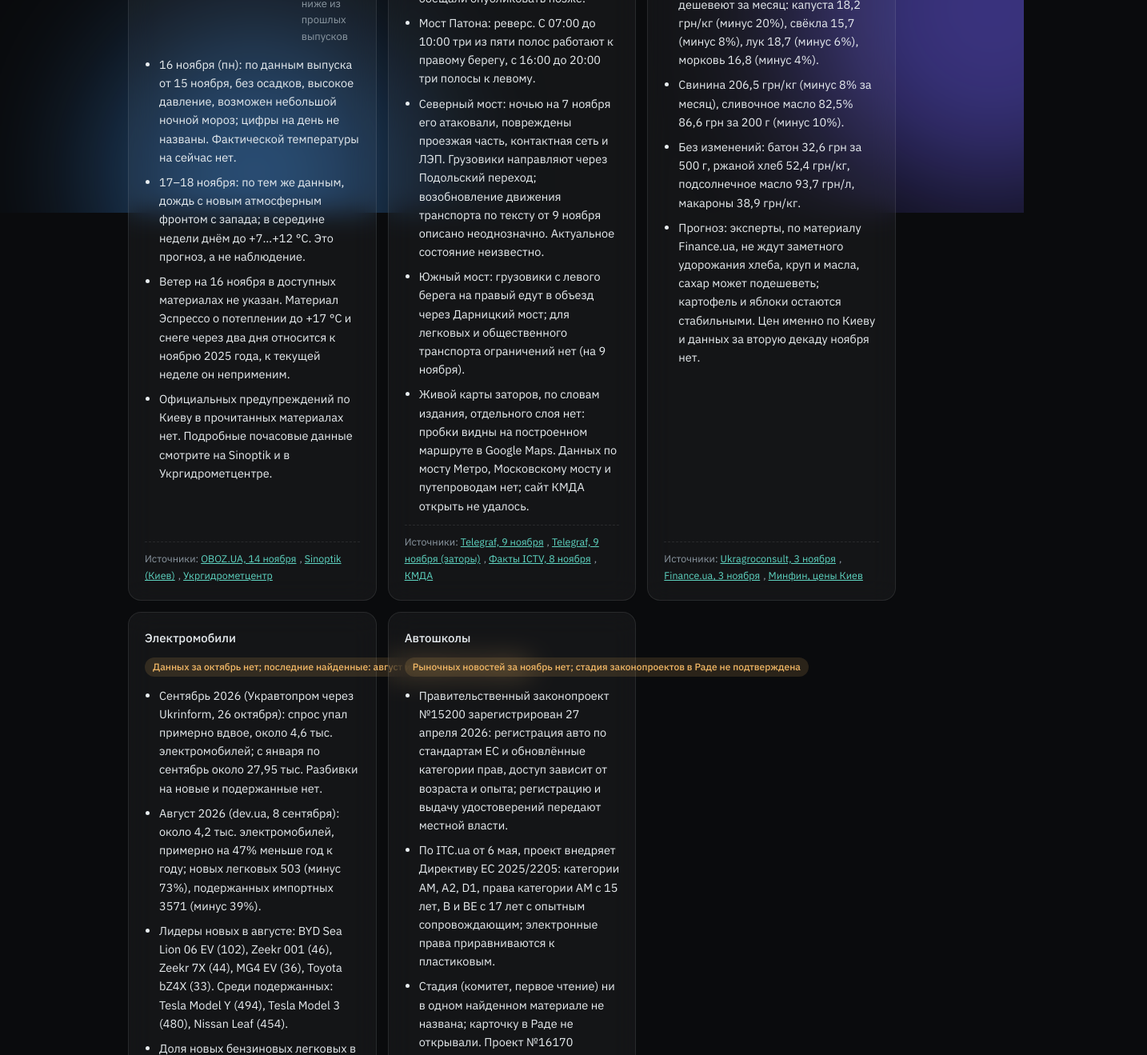
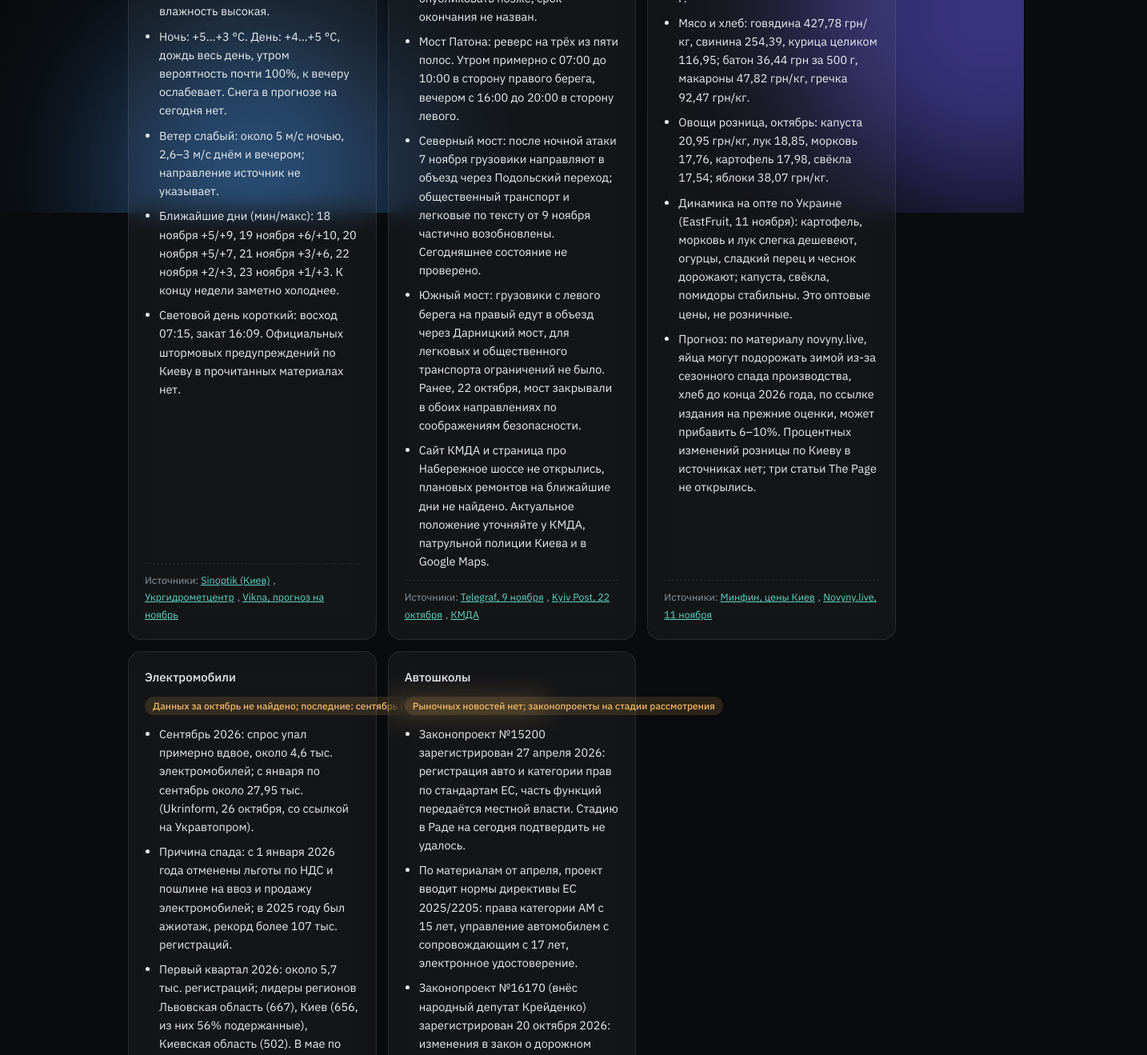
Before and after one commit to Sash5385/Digest, a plain HTML site: page kyiv/index.html in a window 1280 px wide. Shown: the part 534-1853 px from the top of the page at 80% size, 1434 px wide, since content can reach past the window. Drawn offline with Linux system fonts and the light colour scheme; a web font is replaced by a local one.

Commit message:
Обновление инфопанели Киев 17.11.2026
Co-Authored-By: Claude Sonnet 5.5 <noreply@anthropic.com>
Claude-Session: https://claude.ai/code/session_017JozokGSx9qaLE97CQYVdj

```diff
--- a/kyiv/index.html
+++ b/kyiv/index.html
@@ -141,7 +141,7 @@ code { font-family: var(--font-mono); font-size: 0.9em; background: var(--code-b
 </div>
 <div class="wrap">
   <header>
-    <div class="eyebrow">Обновлено · 16 ноября 2026, 09:52 по Киеву · часть данных за прошлые дни</div>
+    <div class="eyebrow">Обновлено · 17 ноября 2026, 09:48 по Киеву</div>
     <h1>Инфопанель <em>Киев</em></h1>
     <p class="lead">Погода, перекрытия дорог, цены, электромобили и новости автошкол. Данные собираются веб-поиском.</p>
     <a class="back" href="/">← Оба дайджеста</a>
@@ -150,63 +150,64 @@ code { font-family: var(--font-mono); font-size: 0.9em; background: var(--code-b
   <div class="grid">
       <article class="card">
         <h2>Погода</h2>
-        <span class="pill warn" style="align-self:flex-start">Свежей сводки на 16 ноября 2026 получить не удалось; ниже прогноз из прошлых выпусков</span>
-        <div class="weather-now"><div class="temp">нет данных</div><div class="desc">Актуальной температуры на сейчас получить не удалось; прогноз ниже из прошлых выпусков</div></div>
+        <span class="pill warn" style="align-self:flex-start">Данные Sinoptik на утро 17 ноября; официальная сводка Укргидрометцентра не загрузилась</span>
+        <div class="weather-now"><div class="temp">+3 °C</div><div class="desc">Дождь, ночью +5…+3, днём +4…+5, ветер 3–5 м/с</div></div>
         <ul>
-          <li>16 ноября (пн): по данным выпуска от 15 ноября, без осадков, высокое давление, возможен небольшой ночной мороз; цифры на день не названы. Фактической температуры на сейчас нет.</li>
-          <li>17–18 ноября: по тем же данным, дождь с новым атмосферным фронтом с запада; в середине недели днём до +7…+12 °C. Это прогноз, а не наблюдение.</li>
-          <li>Ветер на 16 ноября в доступных материалах не указан. Материал Эспрессо о потеплении до +17 °C и снеге через два дня относится к ноябрю 2025 года, к текущей неделе он неприменим.</li>
-          <li>Официальных предупреждений по Киеву в прочитанных материалах нет. Подробные почасовые данные смотрите на Sinoptik и в Укргидрометцентре.</li>
+          <li>Сейчас (замер 10:00): около +3 °C, идёт дождь; по ощущениям ближе к 0…+1 °C. Давление 735–746 мм, влажность высокая.</li>
+          <li>Ночь: +5…+3 °C. День: +4…+5 °C, дождь весь день, утром вероятность почти 100%, к вечеру ослабевает. Снега в прогнозе на сегодня нет.</li>
+          <li>Ветер слабый: около 5 м/с ночью, 2,6–3 м/с днём и вечером; направление источник не указывает.</li>
+          <li>Ближайшие дни (мин/макс): 18 ноября +5/+9, 19 ноября +6/+10, 20 ноября +5/+7, 21 ноября +3/+6, 22 ноября +2/+3, 23 ноября +1/+3. К концу недели заметно холоднее.</li>
+          <li>Световой день короткий: восход 07:15, закат 16:09. Официальных штормовых предупреждений по Киеву в прочитанных материалах нет.</li>
         </ul>
-        <div class="sources">Источники: <a href="https://www.obozrevatel.com/ukr/section-zhizn-stolitsyi/news-teplo-povernetsya-prohnoz-pohody-dlya-kyyeva-na-oblasti-na-nastupni-pyat-dib-14-11-2026.html" target="_blank" rel="noopener">OBOZ.UA, 14 ноября</a>, <a href="https://sinoptik.ua/pohoda/kyiv" target="_blank" rel="noopener">Sinoptik (Киев)</a>, <a href="https://meteo.gov.ua/" target="_blank" rel="noopener">Укргидрометцентр</a></div>
+        <div class="sources">Источники: <a href="https://sinoptik.ua/pohoda/kyiv" target="_blank" rel="noopener">Sinoptik (Киев)</a>, <a href="https://meteo.gov.ua/" target="_blank" rel="noopener">Укргидрометцентр</a>, <a href="https://vikna.tv/dozvillia/pogoda/pogoda-v-kyyevi-na-lystopad-2026-tochnyj-prognoz-na-ves-misyats/" target="_blank" rel="noopener">Vikna, прогноз на ноябрь</a></div>
       </article>
       <article class="card">
         <h2>Перекрытия дорог</h2>
-        <span class="pill warn" style="align-self:flex-start">Последние найденные сводки от 9 ноября; статус на 16 ноября не подтверждён</span>
+        <span class="pill warn" style="align-self:flex-start">Свежих сводок после 9 ноября не найдено; статус на 17 ноября не подтверждён</span>
         <ul>
-          <li>С 9 ноября в Киеве работают резервные схемы движения между берегами; их объявил министр внутренних дел, сроки окончания не названы, подробные схемы обещали опубликовать позже.</li>
-          <li>Мост Патона: реверс. С 07:00 до 10:00 три из пяти полос работают к правому берегу, с 16:00 до 20:00 три полосы к левому.</li>
-          <li>Северный мост: ночью на 7 ноября его атаковали, повреждены проезжая часть, контактная сеть и ЛЭП. Грузовики направляют через Подольский переход; возобновление движения транспорта по тексту от 9 ноября описано неоднозначно. Актуальное состояние неизвестно.</li>
-          <li>Южный мост: грузовики с левого берега на правый едут в объезд через Дарницкий мост; для легковых и общественного транспорта ограничений нет (на 9 ноября).</li>
-          <li>Живой карты заторов, по словам издания, отдельного слоя нет: пробки видны на построенном маршруте в Google Maps. Данных по мосту Метро, Московскому мосту и путепроводам нет; сайт КМДА открыть не удалось.</li>
+          <li>По данным от 9 ноября, в Киеве действуют резервные схемы движения между берегами, о которых объявил глава МВД; подробные схемы обещали опубликовать позже, срок окончания не назван.</li>
+          <li>Мост Патона: реверс на трёх из пяти полос. Утром примерно с 07:00 до 10:00 в сторону правого берега, вечером с 16:00 до 20:00 в сторону левого.</li>
+          <li>Северный мост: после ночной атаки 7 ноября грузовики направляют в объезд через Подольский переход; общественный транспорт и легковые по тексту от 9 ноября частично возобновлены. Сегодняшнее состояние не проверено.</li>
+          <li>Южный мост: грузовики с левого берега на правый едут в объезд через Дарницкий мост, для легковых и общественного транспорта ограничений не было. Ранее, 22 октября, мост закрывали в обоих направлениях по соображениям безопасности.</li>
+          <li>Сайт КМДА и страница про Набережное шоссе не открылись, плановых ремонтов на ближайшие дни не найдено. Актуальное положение уточняйте у КМДА, патрульной полиции Киева и в Google Maps.</li>
         </ul>
-        <div class="sources">Источники: <a href="https://news.telegraf.com.ua/ukr/ukraina/5954905-v-kieve-menyayut-pravila-dvizheniya-po-mostam-kakie-pravila-budut-deystvovat-uzhe-s-9-noyabrya" target="_blank" rel="noopener">Telegraf, 9 ноября</a>, <a href="https://news.telegraf.com.ua/ukr/ukraina/5954928-kiiv-paralizuvalo-de-podivitisya-zatori-pered-robotoyu" target="_blank" rel="noopener">Telegraf, 9 ноября (заторы)</a>, <a href="https://fakty.com.ua/ua/ukraine/20261108-u-kyyevi-z-9-lystopada-pratsyuvatymut-rezervni-shemy-dlya-vodiyiv-mvs/" target="_blank" rel="noopener">Факты ICTV, 8 ноября</a>, <a href="https://kyivcity.gov.ua/" target="_blank" rel="noopener">КМДА</a></div>
+        <div class="sources">Источники: <a href="https://news.telegraf.com.ua/ukr/ukraina/5954905-v-kieve-menyayut-pravila-dvizheniya-po-mostam-kakie-pravila-budut-deystvovat-uzhe-s-9-noyabrya" target="_blank" rel="noopener">Telegraf, 9 ноября</a>, <a href="https://www.kyivpost.com/uk/post/87837" target="_blank" rel="noopener">Kyiv Post, 22 октября</a>, <a href="https://kyivcity.gov.ua/" target="_blank" rel="noopener">КМДА</a></div>
       </article>
       <article class="card">
         <h2>Цены в магазинах</h2>
-        <span class="pill warn" style="align-self:flex-start">Свежих цен по Киеву нет; ниже национальные данные Минагро на 3 ноября</span>
+        <span class="pill warn" style="align-self:flex-start">Розница по Киеву за октябрь (Минфин/Держстат, обновлено 15 ноября); опт за неделю до 11 ноября</span>
         <ul>
-          <li>Яйца: 47,8 грн за десяток, минус 21% за месяц и минус 27% к прошлому году (средние по стране, Минагро через Ukragroconsult).</li>
-          <li>Овощи борщевого набора дешевеют за месяц: капуста 18,2 грн/кг (минус 20%), свёкла 15,7 (минус 8%), лук 18,7 (минус 6%), морковь 16,8 (минус 4%).</li>
-          <li>Свинина 206,5 грн/кг (минус 8% за месяц), сливочное масло 82,5% 86,6 грн за 200 г (минус 10%).</li>
-          <li>Без изменений: батон 32,6 грн за 500 г, ржаной хлеб 52,4 грн/кг, подсолнечное масло 93,7 грн/л, макароны 38,9 грн/кг.</li>
-          <li>Прогноз: эксперты, по материалу Finance.ua, не ждут заметного удорожания хлеба, круп и масла, сахар может подешеветь; картофель и яблоки остаются стабильными. Цен именно по Киеву и данных за вторую декаду ноября нет.</li>
+          <li>Средние розничные цены в Киеве за октябрь: яйца 62,99 грн за десяток, молоко 2,6% 57,11 грн/л, подсолнечное масло 112,80 грн/л, сливочное масло 119,89 грн за 200 г.</li>
+          <li>Мясо и хлеб: говядина 427,78 грн/кг, свинина 254,39, курица целиком 116,95; батон 36,44 грн за 500 г, макароны 47,82 грн/кг, гречка 92,47 грн/кг.</li>
+          <li>Овощи розница, октябрь: капуста 20,95 грн/кг, лук 18,85, морковь 17,76, картофель 17,98, свёкла 17,54; яблоки 38,07 грн/кг.</li>
+          <li>Динамика на опте по Украине (EastFruit, 11 ноября): картофель, морковь и лук слегка дешевеют, огурцы, сладкий перец и чеснок дорожают; капуста, свёкла, помидоры стабильны. Это оптовые цены, не розничные.</li>
+          <li>Прогноз: по материалу novyny.live, яйца могут подорожать зимой из-за сезонного спада производства, хлеб до конца 2026 года, по ссылке издания на прежние оценки, может прибавить 6–10%. Процентных изменений розницы по Киеву в источниках нет; три статьи The Page не открылись.</li>
         </ul>
-        <div class="sources">Источники: <a href="https://ukragroconsult.com/news/na-pochatku-lystopada-v-ukrayini-znyzylysya-cziny-na-osnovni-produkty-harchuvannya/" target="_blank" rel="noopener">Ukragroconsult, 3 ноября</a>, <a href="https://news.finance.ua/ua/na-yaki-produkty-v-ukraini-znyzylysya-ciny-u-lystopadi-infohrafika" target="_blank" rel="noopener">Finance.ua, 3 ноября</a>, <a href="https://index.minfin.com.ua/ua/markets/product-prices/kiev/" target="_blank" rel="noopener">Минфин, цены Киев</a></div>
+        <div class="sources">Источники: <a href="https://index.minfin.com.ua/ua/markets/product-prices/kiev/" target="_blank" rel="noopener">Минфин, цены Киев</a>, <a href="https://novyny.live/ekonomi/kartoplia-deshevshaie-a-frukti-dorozhchaiut-shcho-vidbuvaietsia-z-tsinami-v-ukrayini-353603.html" target="_blank" rel="noopener">Novyny.live, 11 ноября</a></div>
       </article>
       <article class="card">
         <h2>Электромобили</h2>
-        <span class="pill warn" style="align-self:flex-start">Данных за октябрь нет; последние найденные: август и общий итог по сентябрю</span>
+        <span class="pill warn" style="align-self:flex-start">Данных за октябрь не найдено; последние: сентябрь (Укравтопром через Ukrinform)</span>
         <ul>
-          <li>Сентябрь 2026 (Укравтопром через Ukrinform, 26 октября): спрос упал примерно вдвое, около 4,6 тыс. электромобилей; с января по сентябрь около 27,95 тыс. Разбивки на новые и подержанные нет.</li>
-          <li>Август 2026 (dev.ua, 8 сентября): около 4,2 тыс. электромобилей, примерно на 47% меньше год к году; новых легковых 503 (минус 73%), подержанных импортных 3571 (минус 39%).</li>
-          <li>Лидеры новых в августе: BYD Sea Lion 06 EV (102), Zeekr 001 (46), Zeekr 7X (44), MG4 EV (36), Toyota bZ4X (33). Среди подержанных: Tesla Model Y (494), Tesla Model 3 (480), Nissan Leaf (454).</li>
-          <li>Доля новых бензиновых легковых в августе выросла до 39,1% против 32,3% год назад; в апреле обсуждали дорожный сбор для владельцев электромобилей (заголовки Ukrinform, текст не открывался).</li>
-          <li>Цен на модели на украинском рынке и решений по налогам на ноябрь 2026 в прочитанных материалах нет; статья Dengi.ua за этот период не открылась.</li>
+          <li>Сентябрь 2026: спрос упал примерно вдвое, около 4,6 тыс. электромобилей; с января по сентябрь около 27,95 тыс. (Ukrinform, 26 октября, со ссылкой на Укравтопром).</li>
+          <li>Причина спада: с 1 января 2026 года отменены льготы по НДС и пошлине на ввоз и продажу электромобилей; в 2025 году был ажиотаж, рекорд более 107 тыс. регистраций.</li>
+          <li>Первый квартал 2026: около 5,7 тыс. регистраций; лидеры регионов Львовская область (667), Киев (656, из них 56% подержанные), Киевская область (502). В мае по стране 2 652, на 57% меньше, чем год назад.</li>
+          <li>Среди подержанных лидируют Tesla Model Y, Tesla Model 3 и Nissan Leaf; среди новых в разных регионах заметны Toyota bZ4X, BYD Sea Lion 06 EV, BYD Leopard 3.</li>
+          <li>Цены на модели в Украине и решение по дорожному сбору для электромобилей (обсуждали в апреле) в прочитанных материалах не найдены. Статья Dengi.ua об октябре есть в ленте, но её текст не проверен.</li>
         </ul>
-        <div class="sources">Источники: <a href="https://www.ukrinform.ua/tag-elektromobili" target="_blank" rel="noopener">Ukrinform, лента «Электромобили»</a>, <a href="https://dev.ua/news/rynok-elektromobiliv-v-ukraini-skorotyvsia-maizhe-napolovynu-yaki-modeli-kupuvaly-naichastishe-u-serpni-1788844353" target="_blank" rel="noopener">dev.ua, 8 сентября</a></div>
+        <div class="sources">Источники: <a href="https://www.ukrinform.ua/tag-elektromobili" target="_blank" rel="noopener">Ukrinform, лента «Электромобили»</a>, <a href="https://dengi.ua/ua/amp-page/business/9760072-rinok-elektromobiliv-v-ukrayini-regioni-lideri-ta-top-modeli-2026-roku" target="_blank" rel="noopener">Dengi.ua, регионы и модели</a>, <a href="https://www.slovoidilo.ua/2026/06/08/infografika/suspilstvo/skilky-elektromobiliv-shhoroku-reyestruyut-ukrayini-najpopulyarnishi-marky" target="_blank" rel="noopener">Слово и Дело, 8 июня</a></div>
       </article>
       <article class="card">
         <h2>Автошколы</h2>
-        <span class="pill warn" style="align-self:flex-start">Рыночных новостей за ноябрь нет; стадия законопроектов в Раде не подтверждена</span>
+        <span class="pill warn" style="align-self:flex-start">Рыночных новостей нет; законопроекты на стадии рассмотрения</span>
         <ul>
-          <li>Правительственный законопроект №15200 зарегистрирован 27 апреля 2026: регистрация авто по стандартам ЕС и обновлённые категории прав, доступ зависит от возраста и опыта; регистрацию и выдачу удостоверений передают местной власти.</li>
-          <li>По ITC.ua от 6 мая, проект внедряет Директиву ЕС 2025/2205: категории AM, A2, D1, права категории AM с 15 лет, B и BE с 17 лет с опытным сопровождающим; электронные права приравниваются к пластиковым.</li>
-          <li>Стадия (комитет, первое чтение) ни в одном найденном материале не названа; карточку в Раде не открывали. Проект №16170 известен по прошлому выпуску, свежих данных по нему нет.</li>
-          <li>Самостоятельная подготовка без автошколы: найден только материал 2022 года о проекте №7354, его статус на сегодня неизвестен. Нововведений по самообучению в проекте 15200 в прочитанных текстах нет.</li>
-          <li>Новостей о ценах, лицензиях и закрытии автошкол в Украине не найдено.</li>
+          <li>Законопроект №15200 зарегистрирован 27 апреля 2026: регистрация авто и категории прав по стандартам ЕС, часть функций передаётся местной власти. Стадию в Раде на сегодня подтвердить не удалось.</li>
+          <li>По материалам от апреля, проект вводит нормы директивы ЕС 2025/2205: права категории AM с 15 лет, управление автомобилем с сопровождающим с 17 лет, электронное удостоверение.</li>
+          <li>Законопроект №16170 (внёс народный депутат Крейденко) зарегистрирован 20 октября 2026: изменения в закон о дорожном движении об удостоверениях и взаимном признании лишения права управления. Статус в карточке Рады: рассматривается в комитете по транспорту; голосований нет.</li>
+          <li>Статья Ligazakon от 28 октября описывает проект с двухлетним испытательным сроком для новичков и электронными медзаключениями; по неподтверждённым данным, речь о №16170, номер в тексте не назван. Проект ещё должен пройти комитеты, голосование и подпись президента.</li>
+          <li>Самостоятельная подготовка без автошколы, правила сервисных центров МВС, цены и лицензии автошкол: свежих материалов не найдено.</li>
         </ul>
-        <div class="sources">Источники: <a href="https://buhplatforma.com.ua/news/117966-vodiiski-prava-ta-reiestratsiia-avto-za-standartamy-yes-zareiestruvaly-zakonoproiekt" target="_blank" rel="noopener">Buhplatforma, 4 мая</a>, <a href="https://itc.ua/ua/novini/prava-z-15-rokiv-tsyfrovi-dokumenty-ta-kategoriyi/" target="_blank" rel="noopener">ITC.ua, 6 мая</a>, <a href="https://borgexpert.com/news/deputaty-proponuiut-hotuvatys-do-ispytu-na-vodijski-prava-bez-avtoshkoly-pro-shcho-zakonoproiekt" target="_blank" rel="noopener">Borgexpert, 2022</a>, <a href="https://itd.rada.gov.ua/billinfo/Bills/Card/71070" target="_blank" rel="noopener">Карточка №16170 в Раде</a></div>
+        <div class="sources">Источники: <a href="https://itd.rada.gov.ua/billinfo/Bills/Card/71070" target="_blank" rel="noopener">Карточка №16170 в Раде</a>, <a href="https://buh.ligazakon.net/news/246932_onovlennya-dlya-vodv-ta-bznesu-v-ukran-zaprovadyat-nov-pravila-vidach-ta-perevrki-posvdchen" target="_blank" rel="noopener">Ligazakon, 28 октября</a>, <a href="https://biz.ligazakon.net/news/243703_vodysk-posvdchennya-po-novomu-kabmn-ntsyuvav-masshtabnu-reformu" target="_blank" rel="noopener">Ligazakon, 29 апреля</a>, <a href="https://buhplatforma.com.ua/news/117966-vodiiski-prava-ta-reiestratsiia-avto-za-standartamy-yes-zareiestruvaly-zakonoproiekt" target="_blank" rel="noopener">Buhplatforma, 4 мая</a></div>
       </article>
   </div>
   <p class="foot">Перекрытия и погода меняются быстрее остального, для точных деталей на конкретный час сверяйся с источниками.</p>
```
